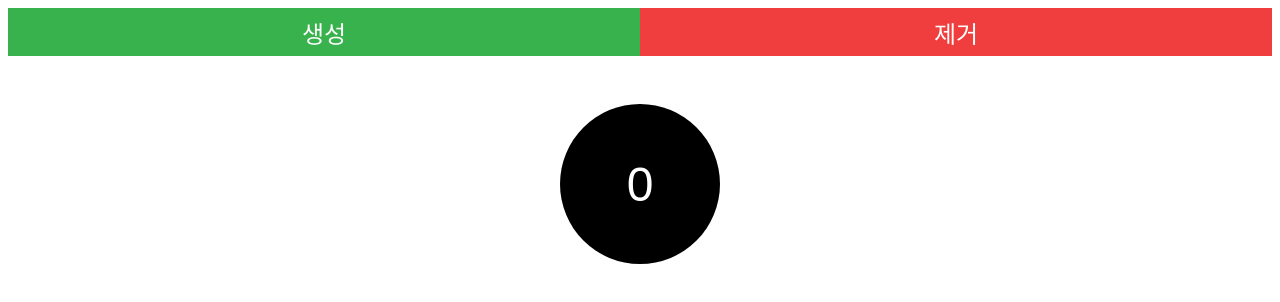
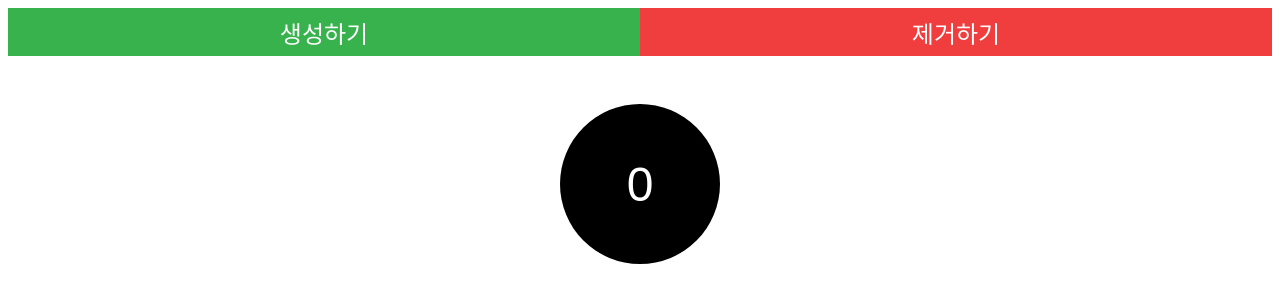
Before and after one commit to rudghks373/redux-counter-practice, a React (Create React App) app: page / in a window 1280 px wide. Shown: the top 302 px of the page. Built offline with nearby package versions, Linux system fonts and the light colour scheme.

Commit message:
commit Button.js

```diff
--- a/src/components/Buttons.js
+++ b/src/components/Buttons.js
@@ -7,10 +7,10 @@ const Buttons = ({ onCreate, onRemove }) => {
   return (
     <div className="Buttons">
       <div className="btn add" onClick={onCreate}>
-        생성
+        생성하기
       </div>
       <div className="btn remove" onClick={onRemove}>
-        제거
+        제거하기
       </div>
     </div>
   );
```
